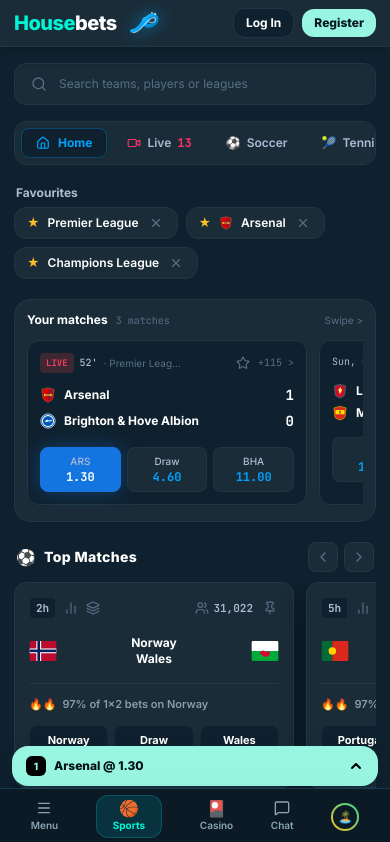
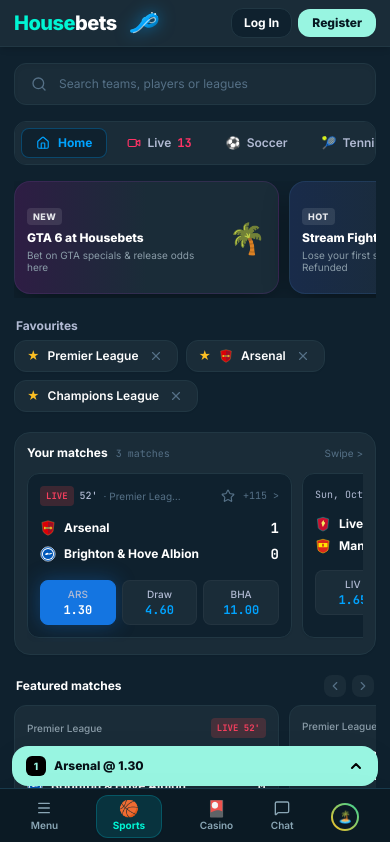
Before and after one commit to umeshvmanolkar/housebets-sportsbook, a React (Vite) app: page / in a window 390 px wide. Shown: the top 842 px of the page. Built offline with nearby package versions, Linux system fonts and the light colour scheme; the HTML template or start-up script is replaced by a standard one.

Commit message:
Complete 1:1 match of all 6 design references: promo banners, desktop top bar, top matches, desktop Your matches rows, mobile carousels & alignment, and remove notch

```diff
--- a/src/components/Header.jsx
+++ b/src/components/Header.jsx
@@ -16,32 +16,36 @@ export const Header = () => {
     isBetslipPanelOpen,
     setIsBetslipPanelOpen,
     singlesInSlip,
-    playClick
+    playClick,
+    isMobile
   } = useSportsbook();
 
   return (
-    <header className="sticky top-0 z-40 w-full bg-[#1a2c38] border-b border-[#213743] px-3.5 sm:px-4 py-2 sm:py-2.5 select-none shadow-md">
-      <div className="max-w-[1780px] mx-auto flex items-center justify-between gap-2 sm:gap-3">
+    <header className="sticky top-0 z-40 w-full bg-[#1a2c38] border-b border-[#213743] px-3.5 sm:px-4 py-2 select-none shadow-md">
+      <div className="max-w-[1780px] mx-auto flex items-center justify-between gap-2">
         {/* Left: Sidebar Toggle (Desktop only) + Official Housebets Logo */}
         <div className="flex items-center gap-2 sm:gap-3">
+          {!isMobile && (
             <button
               onClick={() => { playClick(); setIsSidebarOpen(!isSidebarOpen); }}
-            className="hidden md:flex w-9 h-9 rounded-xl bg-[#0f212e] hover:bg-[#213743] text-[#b1bad3] hover:text-white items-center justify-center border border-[#213743] transition-colors"
+              className="w-9 h-9 rounded-xl bg-[#0f212e] hover:bg-[#213743] text-[#b1bad3] hover:text-white flex items-center justify-center border border-[#213743] transition-colors"
               title="Toggle Sidebar"
             >
               <PanelLeft className="w-4 h-4" />
             </button>
+          )}
 
           <button
             onClick={() => { playClick(); setCurrentPage('home'); }}
             className="flex items-center hover:opacity-90 transition-opacity"
           >
-            <HousebetsLogo className="h-7 sm:h-8" />
+            <HousebetsLogo className={isMobile ? "h-6 sm:h-7" : "h-7 sm:h-8"} />
           </button>
         </div>
 
         {/* Center: Weekly Prize Badge + Crown Button (Desktop only) */}
-        <div className="hidden md:flex items-center gap-2">
+        {!isMobile && (
+          <div className="flex items-center gap-2">
             <div className="flex items-center gap-2.5 px-3.5 py-1.5 rounded-xl bg-[#0f212e] border border-[#213743]">
               <span className="text-base leading-none">🏆</span>
               <div className="flex flex-col text-left">
@@ -58,26 +62,29 @@ export const Header = () => {
               <Crown className="w-4 h-4" />
             </button>
           </div>
+        )}
 
         {/* Right: Search, Betslip Toggle, Log In & Register buttons */}
-        <div className="flex items-center gap-2 sm:gap-2.5">
-          {/* Search Icon Button (Desktop only) */}
+        <div className="flex items-center gap-1.5 sm:gap-2">
+          {!isMobile && (
+            <>
+              {/* Search Icon Button */}
               <button
                 onClick={() => {
                   playClick();
                   const searchInput = document.getElementById('main-sports-search');
                   if (searchInput) searchInput.focus();
                 }}
-            className="hidden md:flex w-9 h-9 rounded-xl bg-[#0f212e] hover:bg-[#213743] text-[#b1bad3] hover:text-white items-center justify-center border border-[#213743] transition-colors"
+                className="w-9 h-9 rounded-xl bg-[#0f212e] hover:bg-[#213743] text-[#b1bad3] hover:text-white flex items-center justify-center border border-[#213743] transition-colors"
                 title="Search"
               >
                 <Search className="w-4 h-4" />
               </button>
 
-          {/* Betslip Side Rail Toggle (Desktop only) */}
+              {/* Betslip Side Rail Toggle */}
               <button
                 onClick={() => { playClick(); setIsBetslipPanelOpen(!isBetslipPanelOpen); }}
-            className={`hidden md:flex relative w-9 h-9 rounded-xl items-center justify-center border transition-all ${
+                className={`relative w-9 h-9 rounded-xl flex items-center justify-center border transition-all ${
                   isBetslipPanelOpen
                     ? 'bg-[#1475e1] text-white border-[#1475e1] shadow-glow-blue'
                     : 'bg-[#0f212e] hover:bg-[#213743] text-[#b1bad3] hover:text-white border-[#213743]'
@@ -91,11 +98,13 @@ export const Header = () => {
                   </span>
                 )}
               </button>
+            </>
+          )}
 
           {/* Log In Button */}
           <button
             onClick={playClick}
-            className="px-3 sm:px-4 py-1.5 sm:py-2 rounded-xl bg-[#0f212e] hover:bg-[#213743] text-white font-bold text-xs sm:text-sm border border-[#213743] transition-colors whitespace-nowrap"
+            className="px-3 py-1.5 rounded-xl bg-[#0f212e] hover:bg-[#213743] text-white font-bold text-xs border border-[#213743] transition-colors whitespace-nowrap"
           >
             Log In
           </button>
@@ -103,7 +112,7 @@ export const Header = () => {
           {/* Register Button */}
           <button
             onClick={playClick}
-            className="px-3 sm:px-4 py-1.5 sm:py-2 rounded-xl bg-[#98f5e1] hover:bg-[#80edd5] text-[#061822] font-black text-xs sm:text-sm shadow-sm transition-all whitespace-nowrap"
+            className="px-3.5 py-1.5 rounded-xl bg-[#98f5e1] hover:bg-[#80edd5] text-[#061822] font-black text-xs shadow-sm transition-all whitespace-nowrap"
           >
             Register
           </button>
--- a/src/context/SportsbookContext.jsx
+++ b/src/context/SportsbookContext.jsx
@@ -22,6 +22,19 @@ export const SportsbookProvider = ({ children }) => {
 
   // Device Mode: 'desktop' (1440px) | 'mobile' (390px phone shell) | 'responsive'
   const [viewMode, setViewMode] = useState('responsive');
+
+  const [windowWidth, setWindowWidth] = useState(
+    typeof window !== 'undefined' ? window.innerWidth : 1200
+  );
+
+  useEffect(() => {
+    const handleResize = () => setWindowWidth(window.innerWidth);
+    window.addEventListener('resize', handleResize);
+    return () => window.removeEventListener('resize', handleResize);
+  }, []);
+
+  // Evaluates to TRUE when simulating 390px iPhone OR when browser viewport < 768px
+  const isMobile = viewMode === 'mobile' || (viewMode === 'responsive' && windowWidth < 768);
 
   // Left Nav Collapsed state on desktop
   const [isSidebarOpen, setIsSidebarOpen] = useState(true);
@@ -290,6 +303,7 @@ export const SportsbookProvider = ({ children }) => {
         setSearchQuery,
         viewMode,
         setViewMode,
+        isMobile,
         isSidebarOpen,
         setIsSidebarOpen,
         isBetslipPanelOpen,
--- a/src/data/mockData.js
+++ b/src/data/mockData.js
@@ -3,30 +3,30 @@
 export const PROMO_CARDS = [
   {
     id: 'promo-1',
-    title: 'Premier League 2-Goal Early Payout',
-    subtitle: 'Team goes 2 ahead? Singles paid out as winner instantly',
-    badge: 'HOT OFFER',
-    bgGradient: 'from-blue-900/60 via-indigo-950/80 to-[#1a2c38]',
-    border: 'border-blue-500/30',
-    icon: '⚽'
+    title: 'GTA 6 at Housebets',
+    subtitle: 'Bet on GTA specials & release odds here',
+    badge: 'NEW',
+    bgGradient: 'from-[#2e1d44] via-[#1a2c38] to-[#1a2c38]',
+    border: 'border-[#493166]/50',
+    icon: '🌴'
   },
   {
     id: 'promo-2',
-    title: 'Champions League Bore Draw Refund',
-    subtitle: '0-0 at full time? 100% of your single stake refunded in USDT',
-    badge: '100% REFUND',
-    bgGradient: 'from-cyan-950/80 via-sky-900/60 to-[#1a2c38]',
-    border: 'border-cyan-500/30',
-    icon: '🛡️'
+    title: 'Stream Fighters 5 Refund',
+    subtitle: 'Lose your first single bet? 100% Refunded',
+    badge: 'HOT',
+    bgGradient: 'from-[#192b4a] via-[#1a2c38] to-[#1a2c38]',
+    border: 'border-[#294a73]/50',
+    icon: '🥊'
   },
   {
     id: 'promo-3',
-    title: 'Zero-Margin European Football',
-    subtitle: '0% house commission & highest odds on straight singles',
-    badge: 'ODDS BOOST',
-    bgGradient: 'from-amber-900/60 via-yellow-950 to-[#1a2c38]',
-    border: 'border-amber-500/30',
-    icon: '⚡'
+    title: 'Zero-Margin Champions League',
+    subtitle: '50% higher payout on all straight singles',
+    badge: 'BOOST',
+    bgGradient: 'from-[#1a2c38] via-[#1a2c38] to-[#3d2c18]',
+    border: 'border-[#614923]/50',
+    icon: '⭐'
   }
 ];
 
--- a/src/pages/SportsHome.jsx
+++ b/src/pages/SportsHome.jsx
@@ -11,10 +11,10 @@ import {
   BarChart2,
   Layers,
   Users,
-  Pin
+  Settings
 } from 'lucide-react';
 import { useSportsbook } from '../context/SportsbookContext';
-import { MATCHES_DATA } from '../data/mockData';
+import { MATCHES_DATA, PROMO_CARDS } from '../data/mockData';
 import { TeamCrest } from '../components/Logos';
 
 export const SportsHome = () => {
@@ -27,7 +27,8 @@ export const SportsHome = () => {
     toggleFollow,
     singlesInSlip,
     toggleSelection,
-    playClick
+    playClick,
+    isMobile
   } = useSportsbook();
 
   // Your matches (Row view on Desktop, Inset Carousel on Mobile matching screenshot)
@@ -42,14 +43,11 @@ export const SportsHome = () => {
     MATCHES_DATA[1], // Norway vs Wales (2h · 31,022 · 🔥🔥 97% on Norway · 1.27 / 6.20 / 8.40)
     MATCHES_DATA[2], // Portugal vs Denmark (5h · 28,094 · 🔥🔥 97% on Portugal · 1.57 / 4.30 / 4.90)
     MATCHES_DATA[3], // Sweden vs Bosnia and Herzegovina (5h · 24,152 · 🔥🔥 95% on Sweden · 1.39 / 4.50 / 6.80)
-    MATCHES_DATA[0], // Arsenal vs Brighton (LIVE 52' · 29,555 · 🔥🔥 97% on Arsenal · 1.30 / 4.60 / 11.00)
-    MATCHES_DATA[4], // Liverpool vs Manchester United (Sun 16:30 · 41,200 · 🔥🔥 88% on Liverpool · 1.65 / 4.00 / 4.33)
-    MATCHES_DATA[5], // Real Madrid vs Bayern Munich (Tue 20:00 · 38,900 · 🔥🔥 74% on Real Madrid · 2.20 / 3.70 / 2.90)
   ];
 
   return (
     <div className="space-y-4 animate-fade-in pb-16 md:pb-6 max-w-7xl mx-auto px-0.5 sm:px-1">
-      {/* 1. Search Bar */}
+      {/* 1. Search Bar (Matching Desktop & Mobile References) */}
       <div className="relative">
         <div className="flex items-center gap-3 bg-[#1a2c38] border border-[#213743] rounded-xl px-4 py-3 shadow-inner">
           <Search className="w-4 h-4 text-[#557086] flex-shrink-0" />
@@ -64,7 +62,7 @@ export const SportsHome = () => {
         </div>
       </div>
 
-      {/* 2. Sports Navigation Pill Bar */}
+      {/* 2. Sports Navigation Pill Bar (Matching Desktop & Mobile References) */}
       <div className="bg-[#1a2c38] border border-[#213743] rounded-xl p-1.5 flex items-center gap-1.5 overflow-x-auto scrollbar-none">
         {/* Home (Active Cyan Pill) */}
         <button
@@ -112,6 +110,8 @@ export const SportsHome = () => {
           <span>Basketball</span>
         </button>
 
+        {!isMobile && (
+          <>
             {/* Baseball */}
             <button
               onClick={playClick}
@@ -138,9 +138,46 @@ export const SportsHome = () => {
               <span>🎮</span>
               <span>Esports</span>
             </button>
+          </>
+        )}
       </div>
 
-      {/* 3. Favourites Section */}
+      {/* 3. Promo Banners (1:1 Matching Image 1: GTA 6, Stream Fighters 5, Zero-Margin Champions League) */}
+      <div className={
+        isMobile
+          ? "flex gap-2.5 overflow-x-auto pb-1 scrollbar-none snap-x snap-mandatory"
+          : "grid grid-cols-1 md:grid-cols-3 gap-3"
+      }>
+        {PROMO_CARDS.map((promo) => (
+          <div
+            key={promo.id}
+            onClick={() => {
+              playClick();
+              setCurrentPage('football');
+            }}
+            className={`${
+              isMobile ? "w-[265px] flex-shrink-0 snap-start" : "w-auto"
+            } p-3 sm:p-3.5 rounded-2xl bg-gradient-to-r ${promo.bgGradient} border ${promo.border} relative overflow-hidden shadow-card-elevated flex items-center justify-between group cursor-pointer hover:border-white/20 transition-all`}
+          >
+            <div className="space-y-1 z-10 pr-2">
+              <span className="inline-block px-1.5 py-0.5 rounded bg-white/10 text-[9px] font-black uppercase tracking-wider text-gray-200">
+                {promo.badge}
+              </span>
+              <h3 className="text-xs sm:text-sm font-black text-white group-hover:text-[#00A3FF] transition-colors leading-tight">
+                {promo.title}
+              </h3>
+              <p className="text-[10px] sm:text-[11px] text-[#8a9ca8] leading-tight">
+                {promo.subtitle}
+              </p>
+            </div>
+            <div className="text-3xl select-none z-10 flex-shrink-0 pl-1">
+              {promo.icon}
+            </div>
+          </div>
+        ))}
+      </div>
+
+      {/* 4. Favourites Section (Matching Image 4 & Image 5) */}
       <div className="space-y-1.5 pt-1">
         <span className="text-xs font-bold text-[#b1bad3] block px-0.5">Favourites</span>
         <div className="flex flex-wrap items-center gap-2">
@@ -167,8 +204,9 @@ export const SportsHome = () => {
 
       {/* 4. Your Matches Section */}
       <div className="space-y-2 pt-1">
-        {/* Mobile View: Inset Card Carousel (1:1 matching media_1794667758383_304c73af.png) */}
-        <div className="md:hidden bg-[#1a2c38] border border-[#213743] rounded-2xl p-3 space-y-3 shadow-sm">
+        {isMobile ? (
+          /* Mobile View: Horizontal Card Carousel (1:1 matching media_1794667758383_304c73af.png) */
+          <div className="bg-[#1a2c38] border border-[#213743] rounded-2xl p-3 space-y-3 shadow-sm">
             <div className="flex items-center justify-between">
               <div className="flex items-center gap-2">
                 <h2 className="text-xs font-bold text-white">Your matches</h2>
@@ -177,11 +215,11 @@ export const SportsHome = () => {
               <span className="text-[10px] text-[#557086]">Swipe &gt;</span>
             </div>
 
-          <div className="flex gap-3 overflow-x-auto pb-1 scrollbar-none snap-x snap-mandatory">
+            <div className="flex gap-2.5 overflow-x-auto pb-1 scrollbar-none snap-x snap-mandatory">
               {yourMatches.map((m) => (
                 <div
                   key={m.id}
-                className="w-[280px] flex-shrink-0 snap-start bg-[#0f212e] border border-[#213743] rounded-xl p-3 space-y-2.5 shadow-sm"
+                  className="w-[265px] flex-shrink-0 snap-start bg-[#0f212e] border border-[#213743] rounded-xl p-3 space-y-2.5 shadow-sm"
                 >
                   {/* Meta Row */}
                   <div className="flex items-center justify-between text-xs">
@@ -277,9 +315,9 @@ export const SportsHome = () => {
               ))}
             </div>
           </div>
-
-        {/* Desktop Row View (>= md, matching Desktop Reference) */}
-        <div className="hidden md:block space-y-2">
+        ) : (
+          /* Desktop Row View (Matching Desktop Reference) */
+          <div className="space-y-2">
             <div className="flex items-center justify-between px-0.5">
               <div className="flex items-center gap-2">
                 <h2 className="text-xs font-bold text-white">Your matches</h2>
@@ -403,9 +441,112 @@ export const SportsHome = () => {
               })}
             </div>
           </div>
+        )}
       </div>
 
-      {/* 5. Top Matches (The Stake-Style Reference Cards Carousel / Grid) */}
+      {/* 5. Mobile Only: Featured Matches Section (Strictly matching Image 5) */}
+      {isMobile && (
+        <div className="space-y-2 pt-1">
+          <div className="flex items-center justify-between px-0.5">
+            <h2 className="text-xs font-bold text-white">Featured matches</h2>
+            <div className="flex items-center gap-1.5 text-[#557086]">
+              <button className="p-1 rounded-lg bg-[#1a2c38] text-[#557086] hover:text-white transition-colors">
+                <ChevronLeft className="w-3.5 h-3.5" />
+              </button>
+              <button className="p-1 rounded-lg bg-[#1a2c38] text-[#557086] hover:text-white transition-colors">
+                <ChevronRight className="w-3.5 h-3.5" />
+              </button>
+            </div>
+          </div>
+
+          <div className="flex gap-2.5 overflow-x-auto pb-1 scrollbar-none snap-x snap-mandatory">
+            {yourMatches.map((m) => (
+              <div
+                key={`featured-${m.id}`}
+                className="w-[265px] flex-shrink-0 snap-start bg-[#1a2c38] border border-[#213743] rounded-xl p-3 space-y-2.5 shadow-sm"
+              >
+                {/* Top Meta: League on left, Live badge on right */}
+                <div className="flex items-center justify-between text-xs">
+                  <span className="text-[10px] text-[#8a9ca8] font-medium truncate max-w-[140px]">
+                    {m.league}
+                  </span>
+                  {m.isLive ? (
+                    <span className="px-1.5 py-0.5 rounded bg-red-500/20 text-[#f43f5e] font-mono font-bold text-[9px]">
+                      LIVE {m.minute}
+                    </span>
+                  ) : (
+                    <span className="text-[10px] text-[#b1bad3] font-mono">
+                      {m.date.split('|')[1] || m.date}
+                    </span>
+                  )}
+                </div>
+
+                {/* Teams & Scores */}
+                <div
+                  onClick={() => { playClick(); setSelectedMatchId(m.id); setCurrentPage('match'); }}
+                  className="space-y-1.5 cursor-pointer py-0.5"
+                >
+                  <div className="flex items-center justify-between text-xs font-bold text-white">
+                    <div className="flex items-center gap-2">
+                      <TeamCrest teamName={m.homeTeam.name} className="w-4 h-4 flex-shrink-0" />
+                      <span className="truncate">{m.homeTeam.name}</span>
+                    </div>
+                    {m.isLive && <span className="font-mono text-sm font-black">{m.homeTeam.score}</span>}
+                  </div>
+
+                  <div className="flex items-center justify-between text-xs font-bold text-white">
+                    <div className="flex items-center gap-2">
+                      <TeamCrest teamName={m.awayTeam.name} className="w-4 h-4 flex-shrink-0" />
+                      <span className="truncate">{m.awayTeam.name}</span>
+                    </div>
+                    {m.isLive && <span className="font-mono text-sm font-black">{m.awayTeam.score}</span>}
+                  </div>
+                </div>
+
+                {/* 3 Odds Buttons */}
+                <div className="grid grid-cols-3 gap-1.5 pt-1">
+                  {[
+                    { label: m.homeTeam.shortName || m.homeTeam.name.split(' ')[0], opt: m.matchResult.home },
+                    { label: 'Draw', opt: m.matchResult.draw },
+                    { label: m.awayTeam.shortName || m.awayTeam.name.split(' ')[0], opt: m.matchResult.away }
+                  ].map(({ label, opt }) => {
+                    const isSelected = singlesInSlip.some(s => s.id === opt.id);
+                    return (
+                      <button
+                        key={opt.id}
+                        onClick={() => toggleSelection({
+                          id: opt.id,
+                          matchId: m.id,
+                          matchTitle: `${m.homeTeam.name} v ${m.awayTeam.name}`,
+                          scoreMinute: m.isLive ? `${m.homeTeam.score}-${m.awayTeam.score} ${m.minute}` : m.date,
+                          marketName: 'Match result',
+                          selectionName: opt.label,
+                          odd: opt.odd,
+                          isSuspended: m.isSuspended
+                        })}
+                        className={`py-1.5 px-1 rounded-lg text-center flex flex-col items-center justify-center min-h-[44px] transition-all border ${
+                          isSelected
+                            ? 'bg-[#1475e1] border-[#1475e1] text-white font-extrabold shadow-glow-blue'
+                            : 'bg-[#0f212e] hover:bg-[#213743] text-white border-white/[0.04]'
+                        }`}
+                      >
+                        <span className="text-[10px] text-[#b1bad3] truncate max-w-full font-medium">
+                          {label}
+                        </span>
+                        <span className={`font-mono text-xs font-bold ${isSelected ? 'text-white' : 'text-[#00A3FF]'}`}>
+                          {opt.odd.toFixed(2)}
+                        </span>
+                      </button>
+                    );
+                  })}
+                </div>
+              </div>
+            ))}
+          </div>
+        </div>
+      )}
+
+      {/* 6. Top Matches (Stake-Style Reference Cards: Swipe on Mobile, 3-Column on Desktop) */}
       <div className="space-y-2.5 pt-1">
         <div className="flex items-center justify-between px-0.5">
           <div className="flex items-center gap-2">
@@ -422,14 +563,20 @@ export const SportsHome = () => {
           </div>
         </div>
 
-        {/* Cards Grid / Carousel: Horizontal Swipe on Mobile + 3-Column on Desktop */}
-        <div className="flex md:grid overflow-x-auto md:overflow-x-visible md:grid-cols-3 gap-3 pb-2 md:pb-0 scrollbar-none snap-x snap-mandatory">
+        {/* Cards Grid: Mobile swipe snap-x + Desktop 3-column grid */}
+        <div className={
+          isMobile
+            ? "flex overflow-x-auto gap-2.5 pb-2 scrollbar-none snap-x snap-mandatory"
+            : "grid grid-cols-1 md:grid-cols-2 lg:grid-cols-3 gap-3.5"
+        }>
           {stakeTopMatches.map((m) => (
             <div
               key={m.id}
-              className="w-[280px] sm:w-[320px] md:w-auto flex-shrink-0 snap-start bg-[#1a2c38] border border-[#213743] hover:border-[#2f4553] rounded-xl p-3.5 space-y-3 transition-all flex flex-col justify-between shadow-card-elevated group"
+              className={`${
+                isMobile ? "w-[265px] flex-shrink-0 snap-start" : "w-auto"
+              } bg-[#1a2c38] border border-[#213743] hover:border-[#2f4553] rounded-xl p-3.5 space-y-3 transition-all flex flex-col justify-between shadow-card-elevated group`}
             >
-              {/* Top Meta Row (Time badge, stats, layers, volume, pin) */}
+              {/* Top Meta Row (Time badge, stats, layers, volume, pin/settings) */}
               <div className="flex items-center justify-between text-xs text-[#557086]">
                 <div className="flex items-center gap-2">
                   <span className="px-1.5 py-0.5 rounded bg-[#0f212e] text-[#b1bad3] font-bold text-[11px] font-mono border border-white/5">
@@ -445,10 +592,11 @@ export const SportsHome = () => {
                     <span>{m.bettorVolume}</span>
                   </span>
                   <button
-                    onClick={() => toggleFollow(m.homeTeam)}
-                    className="text-[#557086] hover:text-amber-400 p-0.5 transition-colors"
+                    onClick={playClick}
+                    className="text-[#557086] hover:text-[#b1bad3] p-0.5 transition-colors"
+                    title="Match Settings"
                   >
-                    <Pin className="w-3.5 h-3.5" />
+                    <Settings className="w-3.5 h-3.5" />
                   </button>
                 </div>
               </div>
```
Also changed, not shown: src/App.jsx (+0 -7 lines), src/index.css (+1 -13 lines), 22 other files (tests, documents, lock files or other folders). Lines whose indentation alone changed are shown as unchanged.
